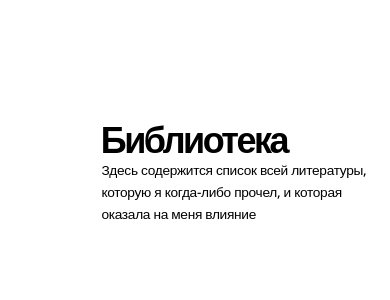
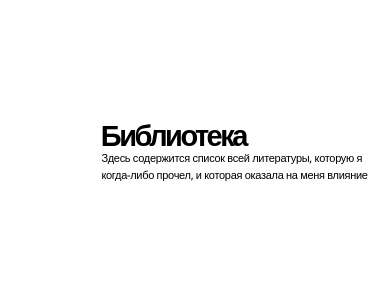
Before and after one commit to pasha-iden/Some-Cringe, a Flask app: page /library in a window 390 px wide. Shown: the top 300 px of the page. Run offline with Flask 3, Linux system fonts and the light colour scheme; data that the repository does not hold is empty; some libraries are stand-ins or nearby versions.

Commit message:
full adaptivity realised

```diff
--- a/static/css/library.css
+++ b/static/css/library.css
@@ -49,3 +49,22 @@ color: #595959;
 .downside {
 padding-top: 150px;
 }
+
+@media (max-width: 600px) {
+
+    .title {
+    font-size: 29px;
+    }
+
+    .underline {
+    font-size: 11px;
+    line-height: 17px;
+    }
+
+    .list {
+    padding-top: 29px;
+    font-size: 11px;
+    line-height: 17px;
+    }
+
+}
--- a/templates/library.html
+++ b/templates/library.html
@@ -2,6 +2,7 @@
 <html lang="en">
 <head>
     <meta charset="UTF-8">
+    <meta name="viewport" content="width=device-width, user-scalable=no, initial-scale=1.0, maximum-scale=1.0, minimum-scale=1.0">
     <link rel="stylesheet" href="{{ url_for('static', filename='css/library.css') }}">
     <title>Библиотека</title>
 </head>
```
